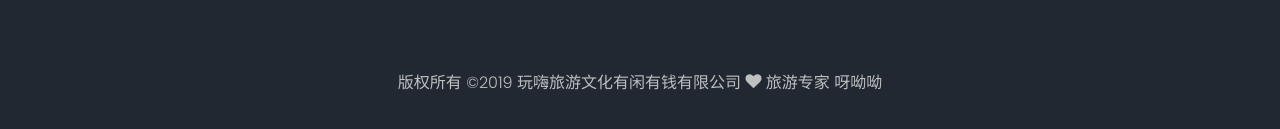
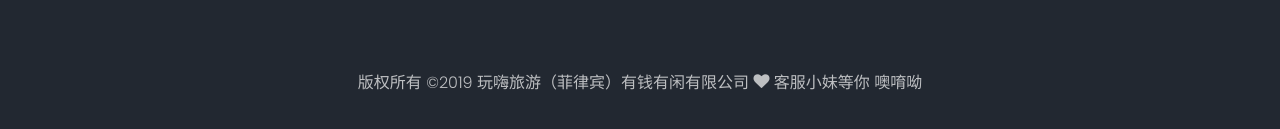
Before and after one commit to hivaner/hivaner.github.io, a plain HTML site: page index.html in a window 1280 px wide. Shown: the part 5961-6090 px from the top of the page. Drawn offline with Linux system fonts and the light colour scheme; some packages are replaced by stand-ins of ours; no server answers; files whose address does not match are found by name.

Commit message:
it does work now

```diff
--- a/index.html
+++ b/index.html
@@ -802,7 +802,7 @@
           <div class="col-md-12 text-center">
 
             <p>
-  版权所有 &copy;<script>document.write(new Date().getFullYear());</script> 玩嗨旅游文化有闲有钱有限公司 <i class="icon-heart" aria-hidden="true"></i> 旅游专家 <a href="https://hivaner.github.io" target="_blank">呀呦呦</a>
+  版权所有 &copy;<script>document.write(new Date().getFullYear());</script> 玩嗨旅游（菲律宾）有钱有闲有限公司 <i class="icon-heart" aria-hidden="true"></i> 客服小妹等你 <a href="https://hivaner.github.io" target="_blank">噢唷呦</a>
 </p>
           </div>
         </div>
```
